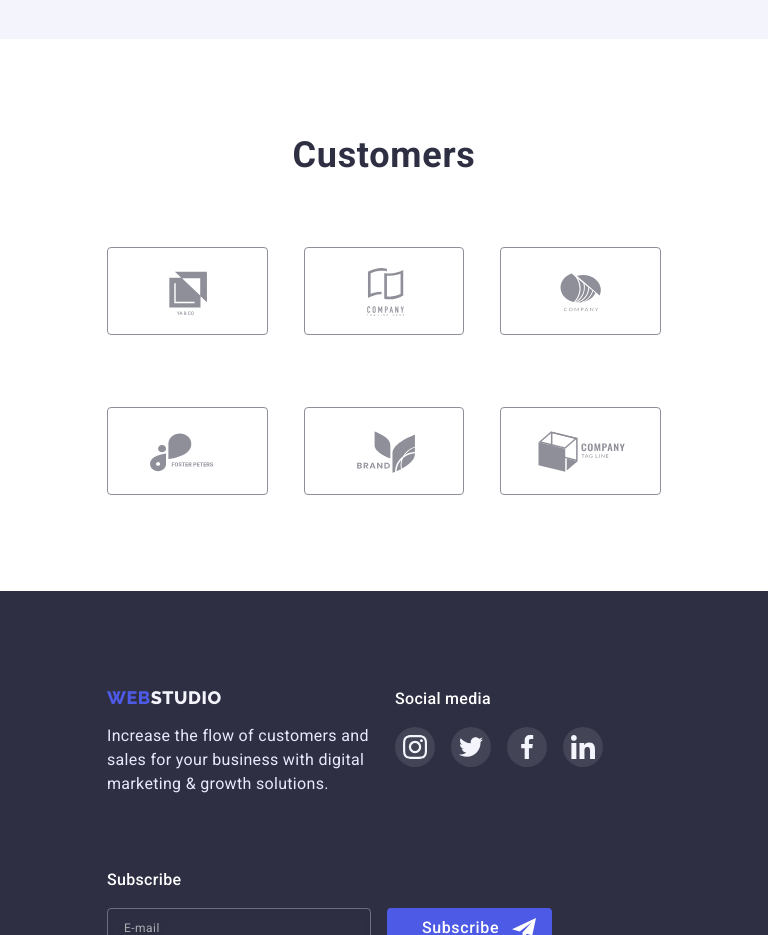
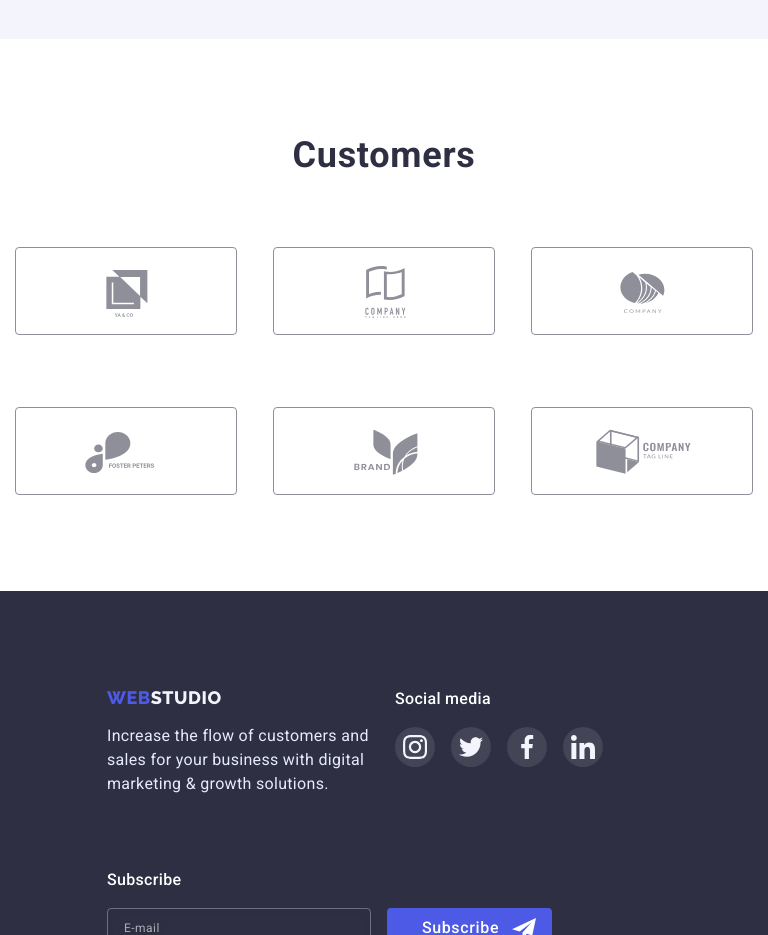
Before and after one commit to YanaBosa/goit-markup-hw-07, a plain HTML site: page index.html in a window 768 px wide. Shown: the part 2240-3175 px from the top of the page. Drawn offline with nearby package versions, Linux system fonts and the light colour scheme.

Commit message:
Update tablet.css

```diff
--- a/css/tablet.css
+++ b/css/tablet.css
@@ -5,12 +5,7 @@
   .container.container-mini {
     max-width: 584px;
   }
-  @media screen and  (min-width: 768px) and (max-width: 1199px){
-    .container.customers-container{
-        width: 584px;
-        margin-left: auto;
-        margin-right: auto;
-    }
+
   /*------------------ Header-Tablet------------------ */
   .header {
     display: flex;
```
